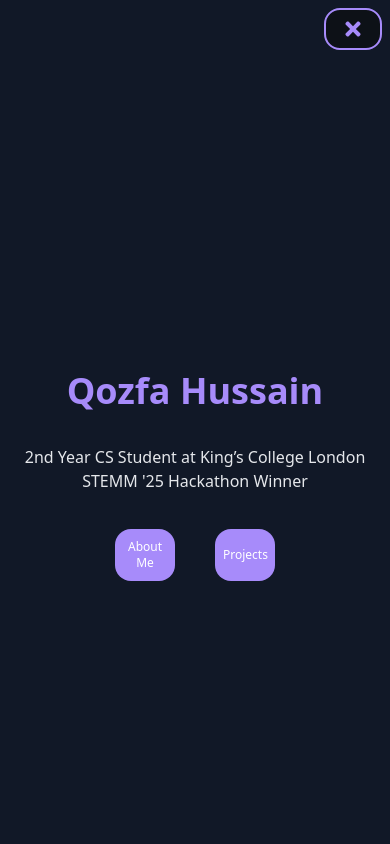
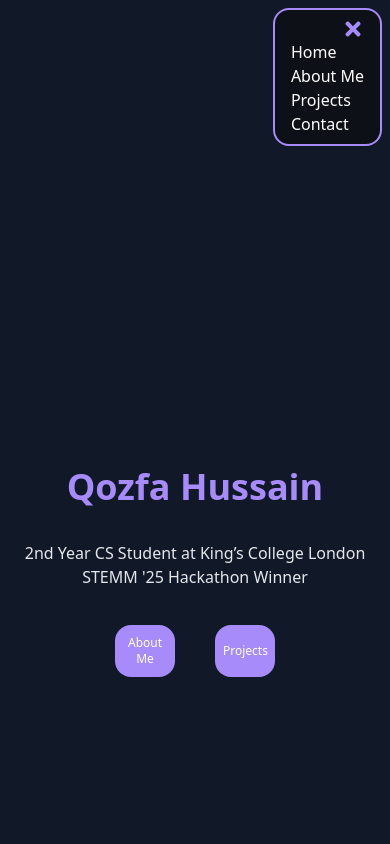
Before and after one commit to qozfa-dev/website, a React (Vite) app in the folder my-project/: page / in a window 390 px wide. Both pictures are taken after a click on the button 353 px from the left and 29 px from the top of the page. Shown: the top 844 px of the page. Built offline with nearby package versions, Linux system fonts and the light colour scheme.

Commit message:
Added dropdown links for hamburger menu

```diff
--- a/my-project/src/components/Navbar.jsx
+++ b/my-project/src/components/Navbar.jsx
@@ -22,20 +22,30 @@
       <nav className="md:hidden text-[#FFFFFF] bg-[#0D1117] border-2 border-[#A78BFA] rounded-2xl py-2 px-4 m-2 sticky top-2 right-2 ml-auto w-fit">
         <div className="flex justify-between items-center">
           <h1 className="text-lg font-bold text-[#A78BFA]"></h1>
-          <button onClick={() => setIsOpen(!isOpen)} className="text-[#A78BFA]">
+          <button onClick={() => setIsOpen(!isOpen)} className="text-[#A78BFA] cursor-pointer">
             {isOpen ? <FaTimes size={22} /> : <GiHamburgerMenu size={22} />}
           </button>
         </div>
 
+        {/* Dropdown Links */}
+        {isOpen && (
+          <nav>
+            <ul>
+              <li className="hover:underline decoration-[#A78BFA] underline-offset-4 decoration-2"><a href="#Home" onClick={() => setIsOpen(false)}>Home</a></li>
+              <li className="hover:underline decoration-[#A78BFA] underline-offset-4 decoration-2"><a href="#About" onClick={() => setIsOpen(false)}>About Me</a></li>
+              <li className="hover:underline decoration-[#A78BFA] underline-offset-4 decoration-2"><a href="#Projects" onClick={() => setIsOpen(false)}>Projects</a></li>
+              <li className="hover:underline decoration-[#A78BFA] underline-offset-4 decoration-2"><a href="#Contact" onClick={() => setIsOpen(false)}>Contact</a></li>
+            </ul>
+            </nav>
+        )}
+      </nav>
 
 
 
 
-      </nav>
-
         </>
 
-  )
-}
+  );
+};
 
 export default Navbar;
```
